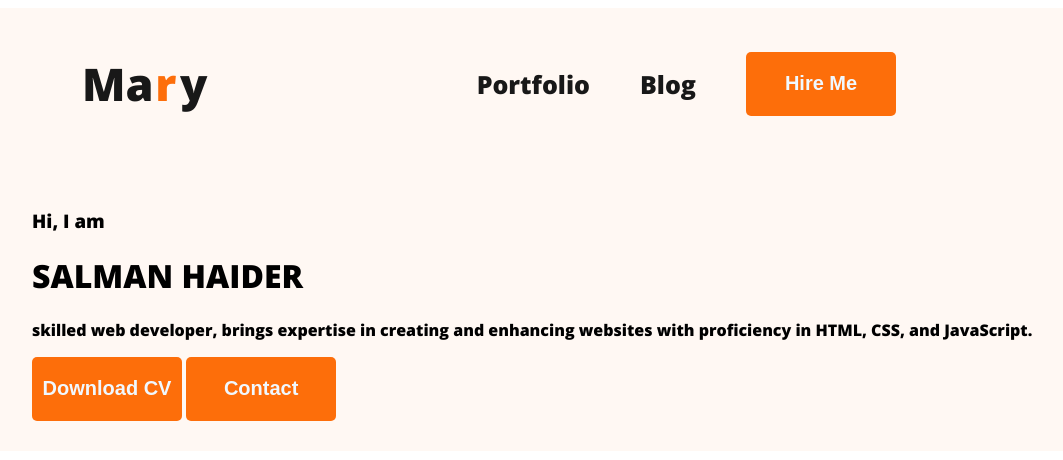
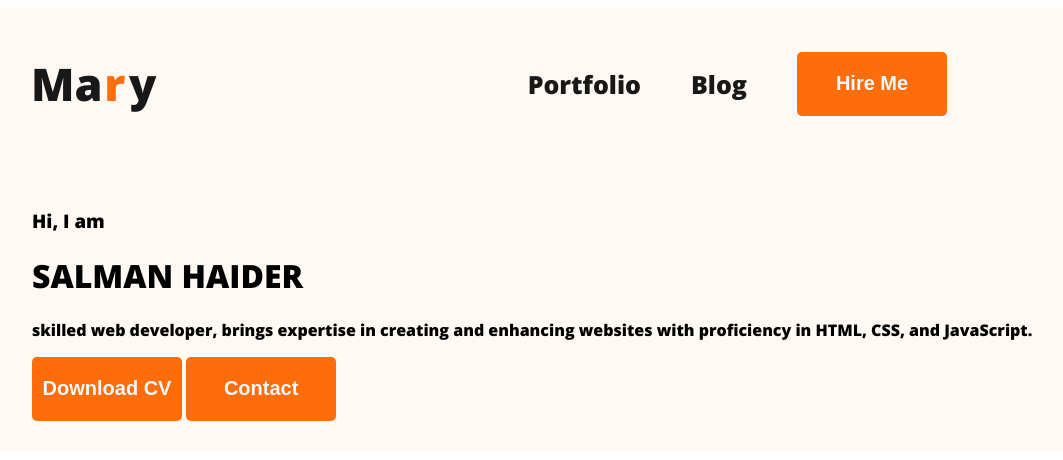
Before and after one commit to salmanrokon/developer-portfolio, a plain HTML site: page index.html in a window 1280 px wide. Shown: the whole page, without its empty margins (126-1189 px from the left). Drawn offline with nearby package versions, Linux system fonts and the light colour scheme.

Commit message:
little added header

```diff
--- a/styles/style.css
+++ b/styles/style.css
@@ -29,7 +29,7 @@ nav{
     display: flex;
     justify-content: space-between;
     align-items: center;
-    margin: 0 200px;
+    margin: 0 149px;
 }
 .nav-title{
     color: #181818;
```
